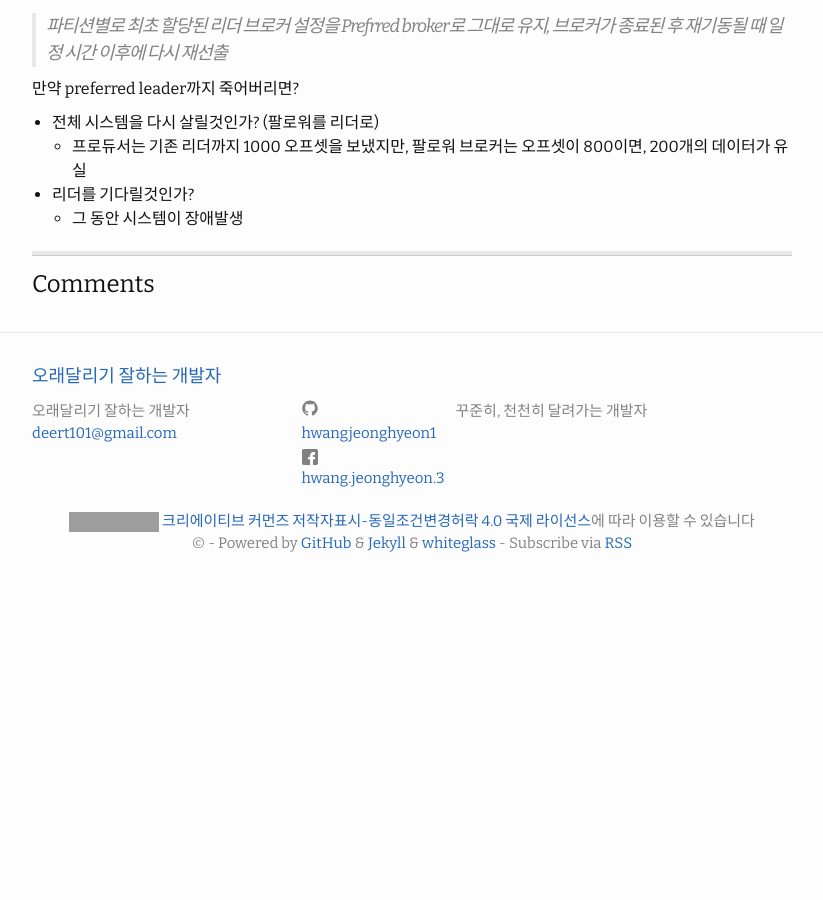
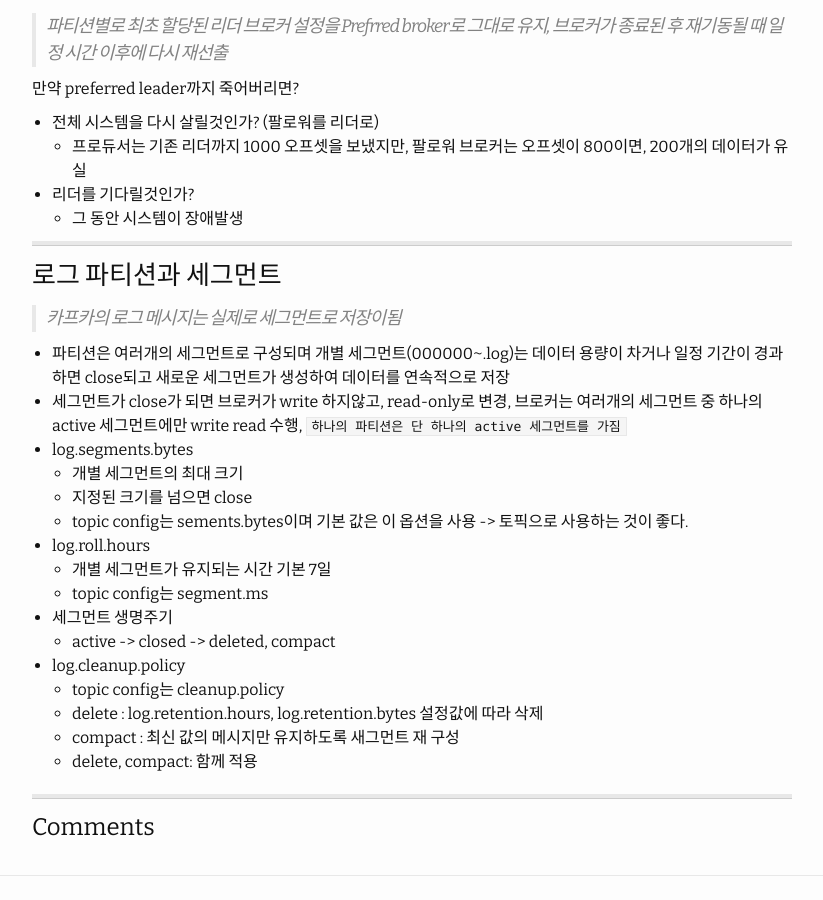
Before and after one commit to HWANGJEONGHYEON1/HWANGJEONGHYEON1.github.io, a Jekyll site: the page built from _posts/2023-07-31-kafka-rebalancing.md, in a window 1280 px wide and 900 px high, scrolled down 2975 px. Shown: the whole window, without its empty margins (228-1051 px from the left). Built offline with Jekyll 4.4.1, drawn with Linux system fonts in a browser that asks for light colours; comment, search, counter and statistics services are not loaded; before the commit the page ends 3560 px from its top, so only the background shows below that; grey boxes are pictures that could not be loaded.

Commit message:
study kafka 심화 3

```diff
--- a/_posts/2023-07-31-kafka-rebalancing.md
+++ b/_posts/2023-07-31-kafka-rebalancing.md
@@ -142,3 +142,26 @@ Z 노드를 활용 -> Z 노드는 개별 노드의 중요한 정보를 담고
     - 프로듀서는 기존 리더까지 1000 오프셋을 보냈지만, 팔로워 브로커는 오프셋이 800이면, 200개의 데이터가 유실
 - 리더를 기다릴것인가?
     - 그 동안 시스템이 장애발생
+
+
+<hr>
+
+### 로그 파티션과 세그먼트
+> 카프카의 로그 메시지는 실제로 세그먼트로 저장이됨
+
+- 파티션은 여러개의 세그먼트로 구성되며 개별 세그먼트(000000~.log)는 데이터 용량이 차거나 일정 기간이 경과하면 close되고 새로운 세그먼트가 생성하여 데이터를 연속적으로 저장
+- 세그먼트가 close가 되면 브로커가 write 하지않고, read-only로 변경, 브로커는 여러개의 세그먼트 중 하나의 active 세그먼트에만 write read 수행, `하나의 파티션은 단 하나의 active 세그먼트를 가짐`
+- log.segments.bytes
+    - 개별 세그먼트의 최대 크기
+    - 지정된 크기를 넘으면 close
+    - topic config는 sements.bytes이며 기본 값은 이 옵션을 사용 -> 토픽으로 사용하는 것이 좋다.
+- log.roll.hours
+    - 개별 세그먼트가 유지되는 시간 기본 7일
+    - topic config는 segment.ms
+- 세그먼트 생명주기
+    - active -> closed -> deleted, compact
+- log.cleanup.policy
+    - topic config는 cleanup.policy
+    - delete : log.retention.hours, log.retention.bytes 설정값에 따라 삭제
+    - compact : 최신 값의 메시지만 유지하도록 새그먼트 재 구성
+    - delete, compact: 함께 적용
```
